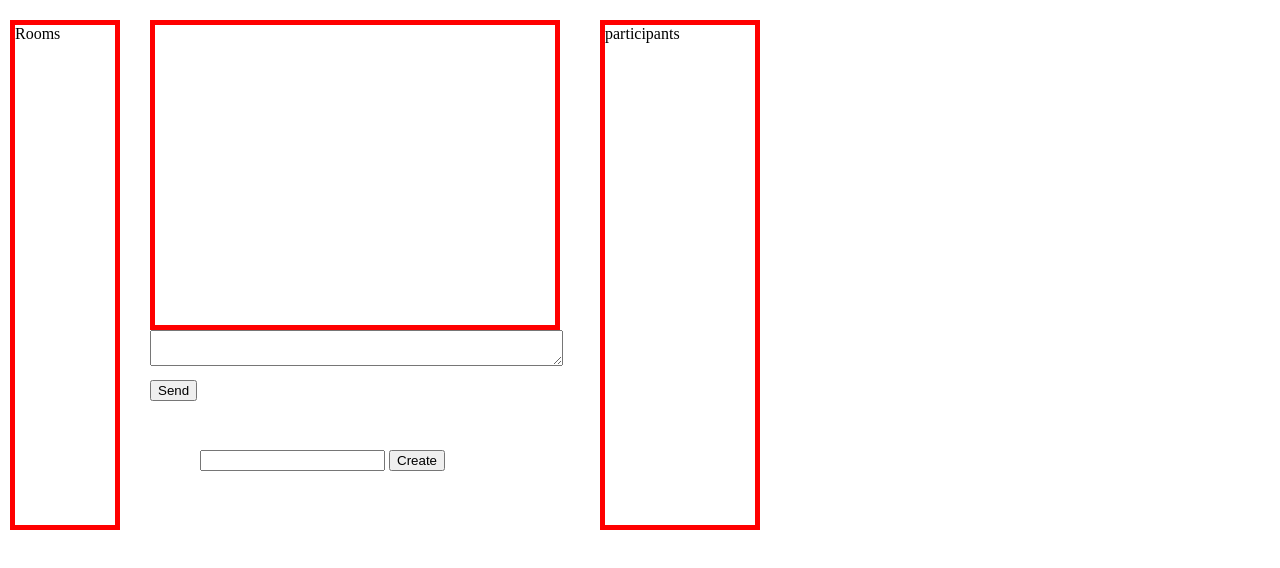
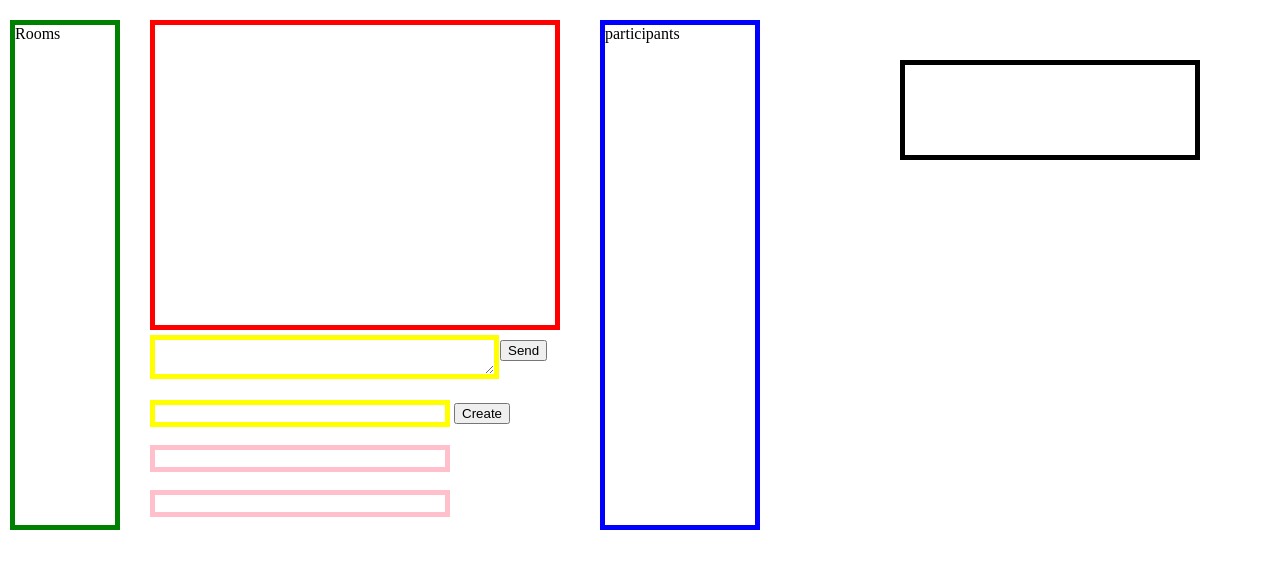
Before and after one commit to divya2661/MultiRoom_chat, a website: page index.html in a window 1280 px wide. Both pictures are taken after a click on the button "Create". Drawn offline with nearby package versions, Linux system fonts and the light colour scheme; no server answers.

Commit message:
final commit

```diff
--- a/index.html
+++ b/index.html
@@ -15,6 +15,10 @@
 
 	socket.on('updatechat', function (username, data) {
 		$('#conversation').append('<b>'+username + ':</b> ' + data + '<br>');
+	});
+
+	socket.on('show', function (username) {
+		$('#who').val(username);
 	});
 
 
@@ -108,7 +112,11 @@
 			var roomName = $('#roomName').val();
 			$('#roomName').val('');
 			//var username = $('#pri_name').val();
-			socket.emit('createRoom',roomName);
+			var name1 = $('#Name1').val();
+			$('#Name1').val('');
+			var name2 = $('#Name2').val();
+			$('#Name2').val('');
+			socket.emit('createRoom',roomName,name1,name2)	;
 			console.log("till here it is working.");
 		});
 
@@ -183,13 +191,13 @@
     }
 </style>
 
-<div style="border: 5px solid red;height:500px;width:100px;position:absolute;left:10px;top:20px;" >Rooms
+<div style="border: 5px solid green;height:500px;width:100px;position:absolute;left:10px;top:20px;" >Rooms
             <div id = "rooms">
 
             </div>
  </div>
 
-<div style="border: 5px solid red;height:500px;width:150px;position:absolute;left:600px;top:20px;" >participants
+<div style="border: 5px solid blue;height:500px;width:150px;position:absolute;left:600px;top:20px;" >participants
             <div id = "users">
 
             </div>
@@ -201,17 +209,19 @@
 
 </div>
 
-<textarea rows= "2" cols="49" style = "position:absolute;left: 150px;top:330px" id="data" style="width:150px;"></textarea>
+<textarea rows= "2" cols="40" style = "position:absolute;left: 150px;top:335px;border: 5px solid yellow;" id="data"></textarea>
 
-<div style = "position:absolute;left: 150px;top:380px">
+<div style = "position:absolute;left: 500px;top:340px">
 
 	<input type="button" id="datasend" value="Send" />
 </div>
 
-<div style = "position:absolute;left: 200px;top:450px">
+<div style = "position:absolute;left: 150px;top:400px">
 
-	 <input id ="roomName" type="text" name = "Room Name">
-	 <input type="button" id="createRoom" value="Create" />
+	 <input style = "border: 5px solid yellow;width:300px" id ="roomName" type="text" name = "Room Name" value="Room Name">
+	 <input type="button" id="createRoom" value="Create" /> <br><br>
+	 <input style="border: 5px solid pink;width:300px" id ="Name1" type="text" name = "Room Name" value="Name1"><br><br>
+	 <input style="border: 5px solid pink;width:300px" id ="Name2" type="text" name = "Room Name" value="Name2">
 </div>
 
 
@@ -223,3 +233,5 @@
     <input class = "pri_button" type="button" id="pri_send" value="Send" />
     <div class="cancel" onclick="closePopup();"></div>
 </div>
+
+<input style="font-size:50px;color: red;border: 5px solid black;height:100px;width:300px;position:absolute;left:900;top:60" id ="who" type="text" name = "Room Name" >
```
Also changed, not shown: app.js (+22 -13 lines).
